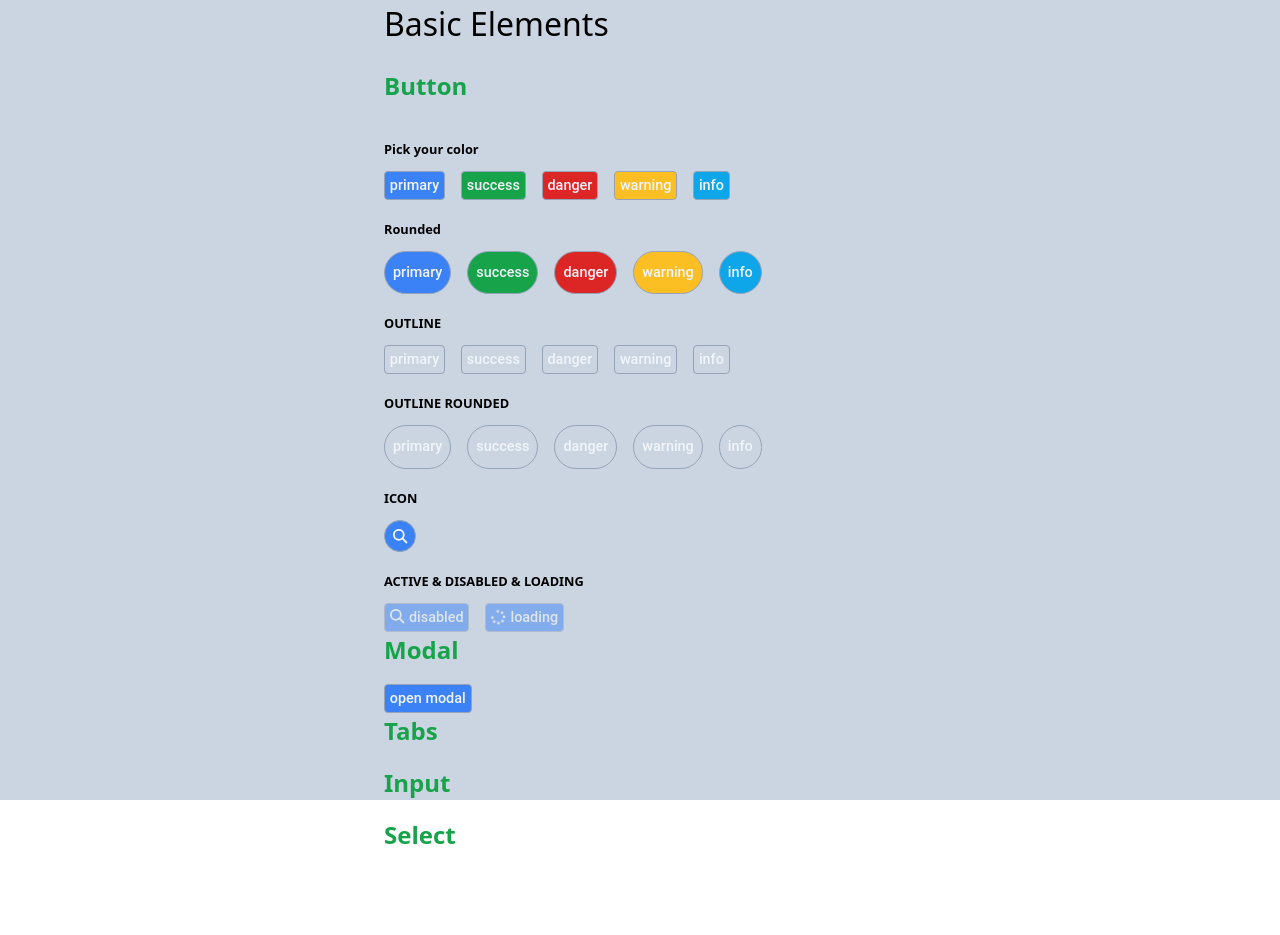
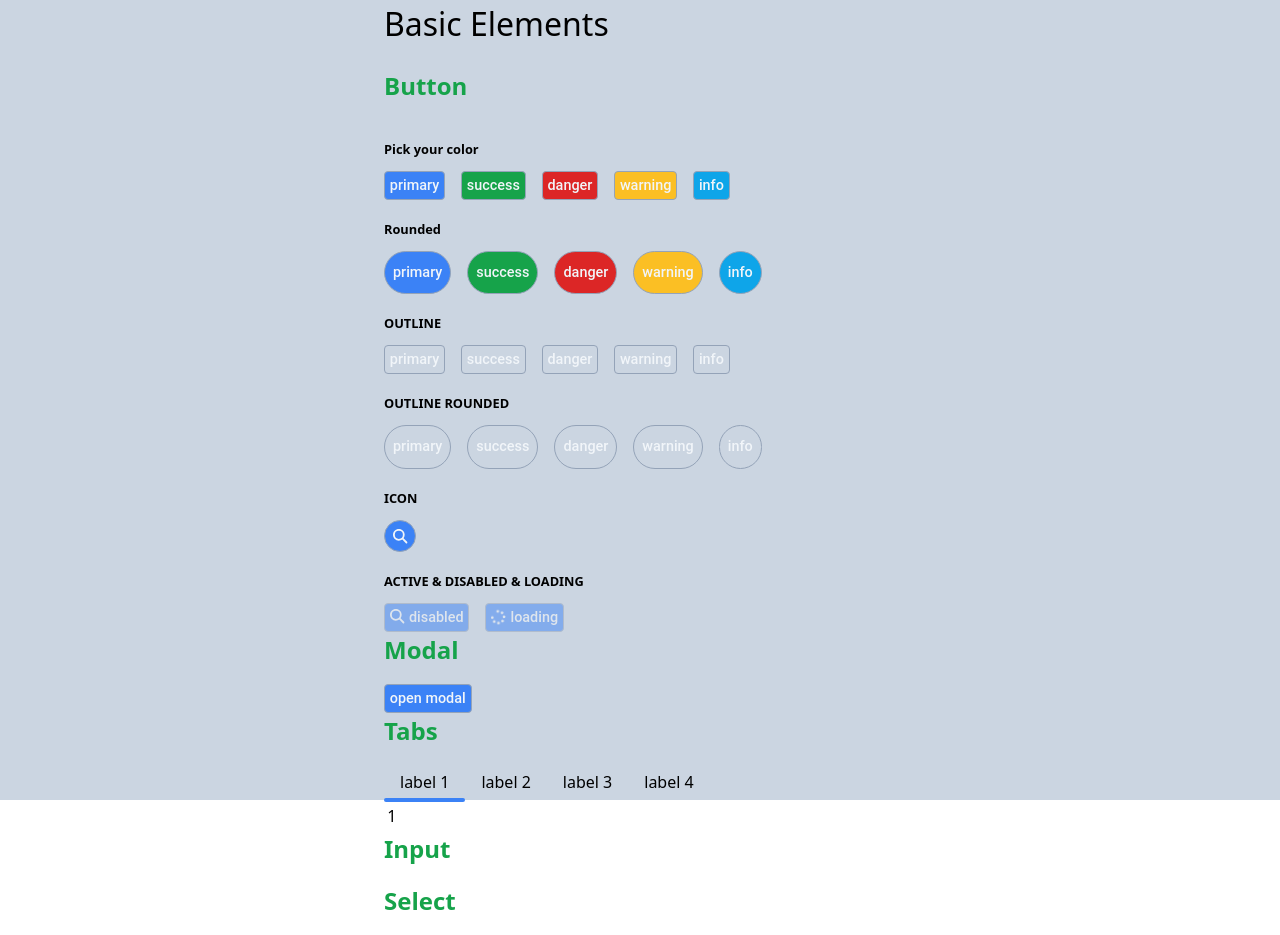
Before and after one commit to dangdinhtai0001/friday-fw-ssr, a Next.js app: page /components in a window 1280 px wide. Before the commit the page ends 869 px from the top, so only its background shows below. Built offline with nearby package versions, Linux system fonts and the light colour scheme.

Commit message:
test tạo thử tab component

```diff
--- a/components/tabs/Tabs.tsx
+++ b/components/tabs/Tabs.tsx
@@ -2,38 +2,42 @@
 import React from 'react';
 // 3rd imports
 // local imports
-import { TabsProps, TabPanelProps } from './core/interface';
+import { TabsProps, TabPanelProps, TabDefine } from './core/interface';
 import TabHeaders from './core/TabHeaders';
+import TabPanelList from './core/TabPanelList';
 import TabPanel from './core/TabPanel'
 import { TabContextProvider } from './core/TabContext';
 
-const getTabMetadataFromChildren = (children) => {
+const getTabInitialContextState = (props: TabsProps) => {
+    // get tabs
     let tabs: any[] = [];
-    React.Children.forEach(children, child => {
+    React.Children.forEach(props.children, child => {
         if (child && child.type === Tabs.TabPanel) {
-            tabs.push(child?.props);
+            tabs.push({ ...child?.props, key: child.key, _key: child.key });
         }
     });
 
-    return tabs;
+    // get activeKey
+    let activeKey = props.defaultActiveKey ? props.defaultActiveKey : tabs[0]?.key;
+
+    return { tabs, activeKey };
 }
 
 const Tabs = (props: TabsProps) => {
     const { children } = props;
 
-   ;
-
     // ------------------------- || render function || -------------------------
     return (
-        <TabContextProvider initialState={{ tabs: getTabMetadataFromChildren(children) }} >
-            <div>
-                <TabHeaders></TabHeaders>
+        <TabContextProvider initialState={getTabInitialContextState(props)} >
+            <div className='w-full h-full'>
+                <TabHeaders />
+                <TabPanelList />
             </div>
         </TabContextProvider >
     );
 }
 
-Tabs.TabPanel = (props: TabPanelProps) => {
+Tabs.TabPanel = (props: TabDefine) => {
     return < TabPanel {...props} />;
 };
 
--- a/components/tabs/core/TabContext.tsx
+++ b/components/tabs/core/TabContext.tsx
@@ -1,22 +1,8 @@
 import { createContext, useContext, useState, useEffect } from 'react';
+// ------------------------ || define interface || ------------------------
+import { ContextProviderValue, ContextProviderProps, ContextState, TabContextHook } from './interface';
 // ================================================== || CONTEXT || ================================================== //
 
-// ------------------------ || define interface || ------------------------
-export interface ContextState {
-    tabs: any[]
-}
-
-interface ContextProviderProps {
-    initialState: ContextState;
-    children: React.ReactElement;
-}
-
-interface ContextProviderValue {
-    context: ContextState;
-    setContext: any;
-}
-
-export interface TabContextHook extends ContextProviderValue { }
 
 // ---------------------- || Khởi tạo context || ---------------------- //
 const TabContext = createContext<ContextProviderValue | null>(null);
@@ -47,11 +33,21 @@ const useTabContext = (): TabContextHook => {
     // các hàm thay đổi giá trị trong context
 
     // --------------------------------------------------------------------------------
+
+    // Hàm cập nhật selected tab
+    const updateActiveKey = (key: string): void => {
+        setContext((prevState: ContextState) => ({
+            ...prevState,
+            activeKey: key,
+        }));
+    }
     // --------------------------------------------------------------------------------
 
     return {
         context,
         setContext,
+        // ----------------------
+        updateActiveKey
     };
 };
 
--- a/components/tabs/core/TabHeaders.tsx
+++ b/components/tabs/core/TabHeaders.tsx
@@ -1,19 +1,41 @@
 // react imports
 import React from 'react';
 // 3rd imports
+import { motion, AnimatePresence } from "framer-motion";
 // local imports
-import { TabHeaderProps } from './interface';
+import { TabHeaderProps, TabDefine } from './interface';
 import { useTabContext } from './TabContext'
 
 const TabHeader = (props: TabHeaderProps) => {
 
-    const { context } = useTabContext();
-    const { tabs } = context;
+
+    const { context, updateActiveKey } = useTabContext();
+    const { tabs, activeKey } = context;
+
+    const handleOnClickTab = (item: TabDefine) => {
+        updateActiveKey(item.key);
+    }
 
     // ------------------------- || render function || -------------------------
     return (
-        <div>
-
+        <div className="text-center text-ellipsis">
+            <nav>
+                <ul className="flex flex-wrap -mb-px " id="__fd-tab-header" >
+                    {tabs.map((item, index) => (
+                        <li
+                            key={`${item.key ? item.key : ''}-${index}`}
+                            onClick={() => handleOnClickTab(item)}
+                        >
+                            <a href="#" className="inline-block p-[0.3rem] px-[1rem] hover:text-th-primary hover:bg-transparent">
+                                {item.label}
+                            </a>
+                            {item.key === activeKey ? (
+                                <motion.div className="bg-th-primary h-[0.2rem] rounded-full border-th-primary" layoutId="underline" />
+                            ) : null}
+                        </li>
+                    ))}
+                </ul>
+            </nav>
         </div>
     );
 }
--- a/components/tabs/core/TabPanel.tsx
+++ b/components/tabs/core/TabPanel.tsx
@@ -1,13 +1,26 @@
 // react imports
 import React from 'react';
 // 3rd imports
+import { motion, AnimatePresence } from "framer-motion";
 // local imports
-import { TabPanelProps } from './interface';
+import { TabDefine } from './interface';
 
-const TabPanel = (props: TabPanelProps) => {
-
+const TabPanel = (props: TabDefine) => {
     // ------------------------- || render function || -------------------------
-    return <> Đây là tabPnale component   </>;
+    return (
+        <AnimatePresence mode='wait' key={`${props._key}-${props.index}`}>
+            <motion.div
+                key={props._key}
+                initial={{ y: 10, opacity: 0 }}
+                animate={{ y: 0, opacity: 1 }}
+                exit={{ y: -10, opacity: 0 }}
+                transition={{ duration: 0.2 }}
+                className='w-full h-full p-[0.2rem]'
+            >
+                {props.children}
+            </motion.div>
+        </AnimatePresence>
+    );
 }
 
 export default TabPanel;
--- /dev/null
+++ b/components/tabs/core/TabPanelList.tsx
@@ -0,0 +1,40 @@
+// react imports
+import React from 'react';
+// 3rd imports
+import { motion, AnimatePresence } from "framer-motion";
+// local imports
+import { TabPanelListProps } from './interface';
+import { useTabContext } from './TabContext'
+import TabPanel from './TabPanel';
+
+const TabPanelList = (props: TabPanelListProps) => {
+
+    const { context } = useTabContext();
+    const { tabs, activeKey } = context;
+
+    // ------------------------- || render function || -------------------------
+    return (
+        <div>
+            {
+                tabs.map((item, index) => {
+                    if (item.key === activeKey) {
+                        let _item = {
+                            ...item,
+                            index: index
+                        };
+
+
+
+                        return (
+                            <TabPanel {..._item} />
+                        )
+                    } else {
+                        return null;
+                    }
+                })
+            }
+        </div>
+    );
+}
+
+export default TabPanelList;
--- a/components/tabs/core/interface.ts
+++ b/components/tabs/core/interface.ts
@@ -1,7 +1,44 @@
 export interface TabsProps {
+  defaultActiveKey?: string;
   children?: React.ReactElement | React.ReactElement[];
 }
 
 export interface TabHeaderProps {}
 
-export interface TabPanelProps {}
+export interface TabPanelListProps {}
+
+export interface TabPanelProps {
+  label?: string;
+  defaultActiveKey?: string;
+  key: string;
+  children?: React.ReactElement | React.ReactElement[];
+}
+
+// =====================================================================================================================
+
+export interface TabDefine {
+  key: string;
+  _key?: string;
+  label: string;
+  index?: number;
+  children?: React.ReactElement | React.ReactElement[];
+}
+
+export interface ContextState {
+  tabs: TabDefine[];
+  activeKey?: string;
+}
+
+export interface ContextProviderProps {
+  initialState: ContextState;
+  children: React.ReactElement;
+}
+
+export interface ContextProviderValue {
+  context: ContextState;
+  setContext: any;
+}
+
+export interface TabContextHook extends ContextProviderValue {
+  updateActiveKey: (key: string) => void;
+}
--- a/modules/components/TabsContainer.tsx
+++ b/modules/components/TabsContainer.tsx
@@ -2,8 +2,18 @@ import Tabs from '@components/tabs/Tabs'
 const TabsContainer = () => {
     return <>
         <Tabs>
-            <Tabs.TabPanel>1</Tabs.TabPanel>
-            <Tabs.TabPanel>2</Tabs.TabPanel>
+            <Tabs.TabPanel label='label 1' key='key1'>
+                <div>1</div>
+            </Tabs.TabPanel>
+            <Tabs.TabPanel label='label 2' key='key2'>
+                <div>2</div>
+            </Tabs.TabPanel>
+            <Tabs.TabPanel label='label 3' key='key3'>
+                <div>3</div>
+            </Tabs.TabPanel>
+            <Tabs.TabPanel label='label 4' key='key4'>
+                <div>4</div>
+            </Tabs.TabPanel>
         </Tabs>
     </>;
 }
```
